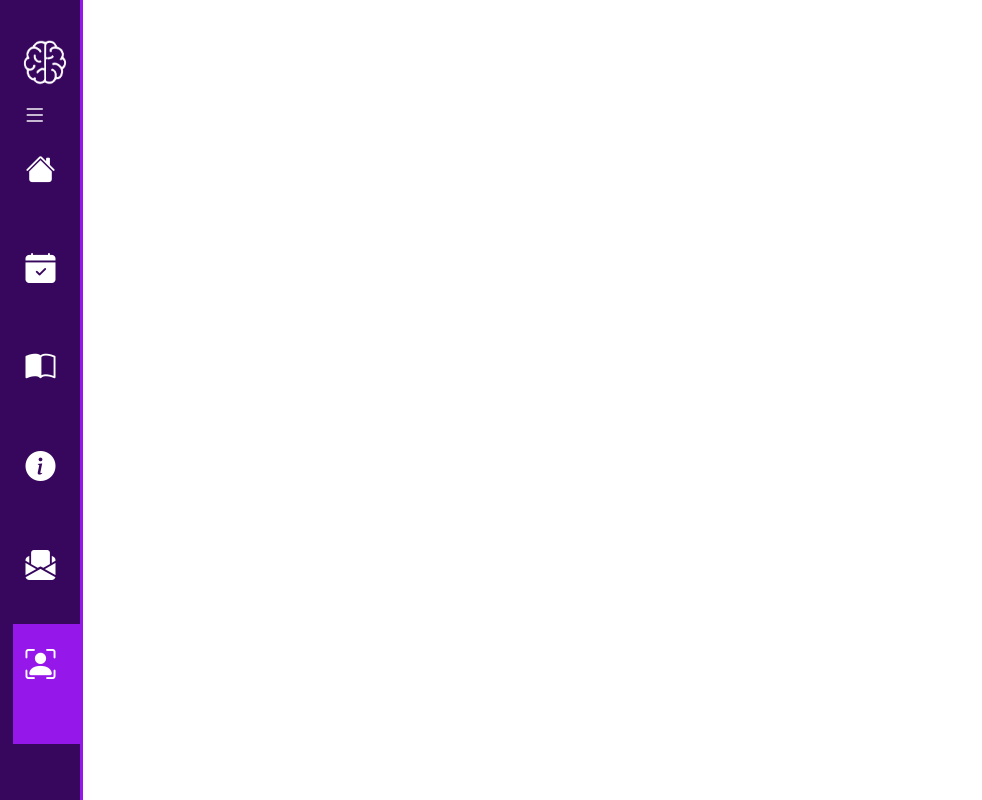
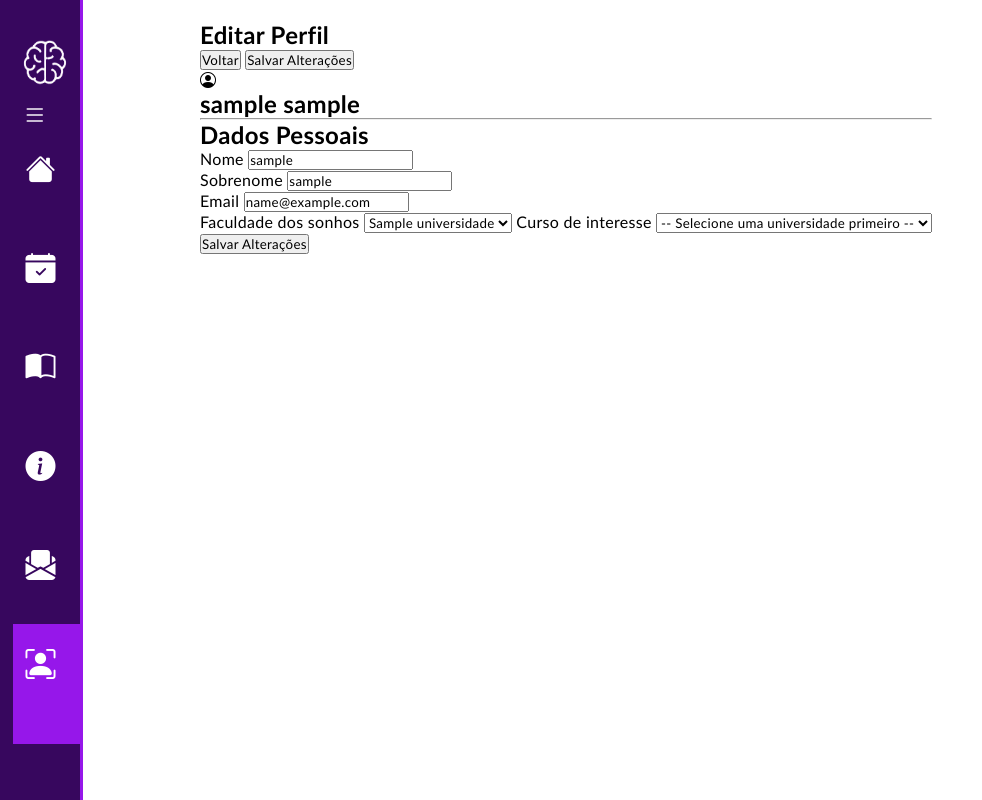
Before and after one commit to stephanparode/TCC, a PHP site: page /perfil.php in a window 1280 px wide. Shown: the whole page, without its empty margins (0-982 px from the left). Run offline with PHP 8.4, Linux system fonts and the light colour scheme; the visitor is signed in with stand-in values (Sample User, id 1); tables that the repository leaves empty or names only in its code hold one stand-in row (values such as "Sample post").

Commit message:
PHP do perfil concluído
Signed-off-by: stephanparode <stephanparode@gmail.com>

```diff
--- /dev/null
+++ b/conteudo/geral.css
@@ -0,0 +1,35 @@
+
+* {
+  letter-spacing: .3px;
+}
+
+a {
+    text-decoration: none;
+}
+
+/* Conteúdo */
+
+.interface {
+    display: flex;
+}
+
+.conteudo {
+    display: flex;
+    margin-left: 200px;
+    flex:1;
+    transition: .2s;
+    margin-top: 20px;;
+}
+.conteudo.expandir {
+    margin-left: 400px;
+}
+
+.section {
+    display: flex;
+    justify-content: center;
+    flex-direction: column;
+}
+
+.section .mensagem > h1 {
+    font-size: 40px;
+}
--- a/conteudo/home/home.php
+++ b/conteudo/home/home.php
@@ -37,6 +37,7 @@ if ($hora>=6 && $hora<=12) {
     <link rel="stylesheet" href="../barra.css">
     <link rel="stylesheet" href="https://cdn.jsdelivr.net/npm/bootstrap-icons@1.13.1/font/bootstrap-icons.min.css">
     <link rel="stylesheet" href="style.css">
+    <link rel="stylesheet" href="../geral.css">
 </head>
 <body>
     <div class="interface">
--- a/conteudo/perfil/perfil.php
+++ b/conteudo/perfil/perfil.php
@@ -1,5 +1,6 @@
 <?php
 session_start();
+include ('../../conexao.php');
 
 if (!isset($_SESSION['usuario_id'])){
     header("Location: ../../login/login.php");
@@ -7,21 +8,27 @@ if (!isset($_SESSION['usuario_id'])){
 }
 
 $nomeUsuario = $_SESSION['usuario_nome'];
+$sobrenomeUsuario = $_SESSION['usuario_sobrenome'];
+$emailUsuario = $_SESSION['usuario_email'];
+
+// Buscar universidades
+$sqluni="SELECT id_uni, nome_uni FROM universidade ORDER BY nome_uni";
+$resultuni = $conn->query($sqluni);
 ?>
-
 <!DOCTYPE html>
 <html lang="pt-br">
 <head>
     <meta charset="UTF-8">
     <meta name="viewport" content="width=device-width, initial-scale=1.0">
-    <title>Document</title>
+    <title>Editar Perfil</title>
     <link rel="stylesheet" href="../barra.css">
     <link rel="stylesheet" href="https://cdn.jsdelivr.net/npm/bootstrap-icons@1.13.1/font/bootstrap-icons.min.css">
+    <link rel="stylesheet" href="style.css">
+    <link rel="stylesheet" href="../geral.css">
 </head>
 <body>
-
+    <div class="interface">
         <nav class="menu-lateral">
-
             <div class="imagem">
                 <img src="../imagens/logo2.png" alt="logo" id="logo">
             </div>
@@ -76,7 +83,83 @@ $nomeUsuario = $_SESSION['usuario_nome'];
             </ul>
         </nav>
 
+        <div class="conteudo">
+            <section>
+                <div class="editarperfil">
+                    <div class="superior"> <h1>Editar Perfil </h1>
+                    <div class="botao"> <a href="">
+                        <button> Voltar </button> </a>
+                        <button type="submit"> Salvar Alterações </button>
+                    </div> <div class="foto">
+                        <spam> <i class="bi bi-person-circle"></i>
+                    </spam> <h1> <?php echo "$nomeUsuario $sobrenomeUsuario"?>
+                    </div>
+                    </div>
+                    <hr>
+                    <div class="inferior">
+                        <h1>Dados Pessoais</h1>
+                        <form action="perfil.php" method="POST">
+                            <div class="dados">
+                                <label for="nome"> Nome </label>
+                                <input type="text" value="<?php echo $nomeUsuario ?>" id="nome" name="nome">
+                            </div>
+                            <div class="dados">
+                                <label for="sobrenome"> Sobrenome </label>
+                                <input type="text" value="<?php echo $sobrenomeUsuario ?>" id="sobrenome" name="sobrenome">
+                            </div>
+                            <div class="dados">
+                                <label for="email"> Email </label>
+                                <input type="text" value="<?php echo $emailUsuario ?>" id="email" name="email">
+                            </div>
+                            <div class="dados">
+                                <label for="universidade"> Faculdade dos sonhos </label>
+                                <select name="universidade" id="universidade">
+                                    <?php
+                                        if ($resultuni->num_rows > 0){
+                                            while ($row = $resultuni->fetch_assoc()){ //fetch_assoc transforma as colunas do banco em um array associativo.
+                                            // Dessa forma, é possível percorrer todas as linhas retornadas pelo PHP. O while serve para retornar os valores do array enquanto eles existirem
+                                                echo "<option value='".$row['id_uni']."'>".$row['nome_uni']."</option>";
+                                            }
+                                        }
+                                    ?>
+                                </select>
+
+                                <label for="cursos"> Curso de interesse </label>
+                                <select name="cursos" id="cursos">
+                                    <option value="">-- Selecione uma universidade primeiro --</option>
+                                </select>
+                            </div>
+
+                            <button type="submit">Salvar Alterações</button>
+                        </form>
+                    </div>
+                </div>
+            </section>
+        </div>
+    </div>
+
 <script src="../menu.js"></script>
 
+<script>
+// Função AJAX para carregar cursos. Estudar mais no futuro.
+document.getElementById('universidade').addEventListener('change', function() {
+    var idUni = this.value;
+    var selectCursos = document.getElementById('cursos');
+
+    if(idUni === "") {
+        selectCursos.innerHTML = "<option value=''>-- Selecione uma universidade primeiro --</option>";
+        return;
+    }
+
+    var xhr = new XMLHttpRequest();
+    xhr.open("GET", "get_cursos.php?id_uni=" + idUni, true);
+    xhr.onload = function() {
+        if(xhr.status === 200) {
+            selectCursos.innerHTML = xhr.responseText;
+        }
+    };
+    xhr.send();
+});
+</script>
 </body>
 </html>
--- a/login/login.php
+++ b/login/login.php
@@ -10,7 +10,7 @@ if ($_SERVER["REQUEST_METHOD"] == "POST"){ // só roda quando o form é enviado
     $senha = htmlspecialchars(trim($_POST["senha"]));
 
     // prepara a consulta SQL para buscar o usuário
-    $sql= "SELECT id, nome_usuario, senha FROM usuarios WHERE email = ?";
+    $sql= "SELECT id, nome_usuario, sobrenome_usuario, senha FROM usuarios WHERE email = ?";
     $stmt = $conn->prepare($sql); //"empacota" nosso código
     $stmt->bind_param("s",$email); // vincula o parâmetro email
     $stmt->execute(); // executa a consulta
@@ -22,6 +22,8 @@ if ($_SERVER["REQUEST_METHOD"] == "POST"){ // só roda quando o form é enviado
         if (password_verify($senha, $row['senha'])){ // verifica a senha
             $_SESSION['usuario_id'] = $row['id']; // armazena o id na sessão
             $_SESSION['usuario_nome'] = $row['nome_usuario']; // armazena o nome na sessão
+            $_SESSION['usuario_sobrenome'] = $row['sobrenome_usuario'];
+            $_SESSION['usuario_email'] = $row['email'];
 
             header("Location: ../conteudo/home/home.php"); // redireciona para a home
             exit();
```
Also changed, not shown: conteudo/home/style.css (+0 -29 lines), conteudo/perfil/get_cursos.php (added, +24 -0 lines), conteudo/perfil/style.css (added). Lines whose indentation alone changed are shown as unchanged.
